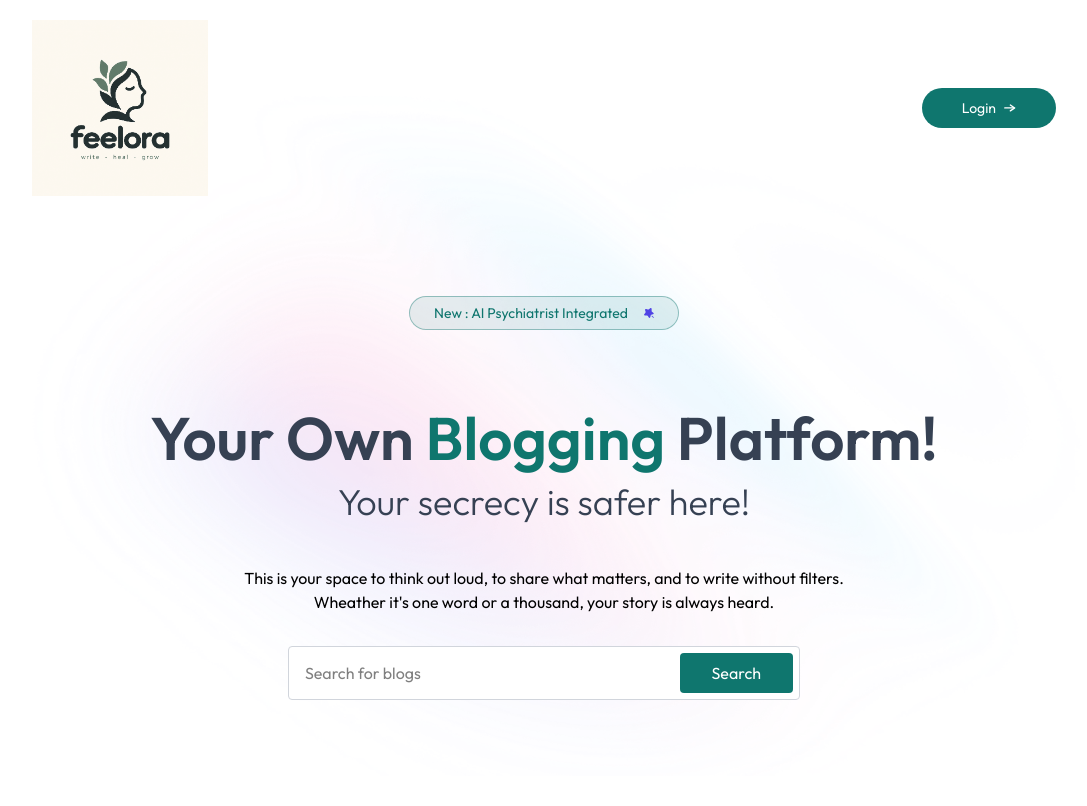
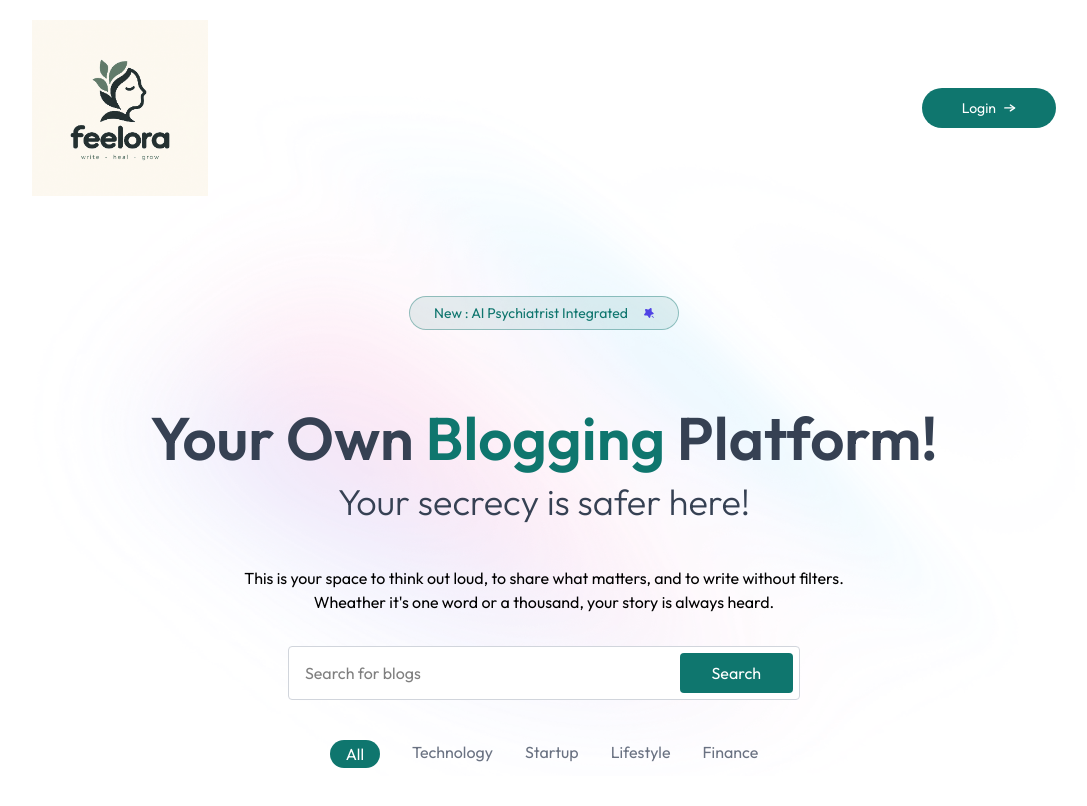
Before and after one commit to Tahsin-Samudra/Feelora, a React (Vite) app in the folder Client/: page / in a window 1280 px wide. Shown: the whole page, without its empty margins (96-1183 px from the left). Built offline with nearby package versions, Linux system fonts and the light colour scheme.

Commit message:
BlogList/ Categories Ui is added

```diff
--- a/Client/package.json
+++ b/Client/package.json
@@ -11,6 +11,7 @@
   },
   "dependencies": {
     "@tailwindcss/vite": "^4.3.3",
+    "motion": "^13.4.4",
     "react": "^19.2.8",
     "react-dom": "^19.2.8",
     "react-router-dom": "^7.18.4",
--- /dev/null
+++ b/Client/src/Components/BlogList.jsx
@@ -0,0 +1,33 @@
+import {React,useState} from 'react'
+import { blogCategories } from '../assets/assets'
+import { motion } from "motion/react"
+
+const BlogList = () => {
+
+        const[menu, setMenu] = useState("All")
+
+    return (
+        <div>
+            <div className='flex justify-center gap-4 sm:gap-8 my-10 relative'>
+                {blogCategories.map((items) => (
+                    <div key = {items} className='relative'>
+                        <button onClick={() => setMenu(items)} className={`cursor-pointer text-gray-500 ${menu === items && 'text-white px-4 pt-0.5'}`}>
+                            {items}
+                            {menu === items && (
+                                <motion.div layoutId='underline'
+                                transition={{type : 'spring', stiffness : 500, damping:30}}
+                                className='absolute left-0 right-0 top-0 h-7 -z-1 bg-primary rounded-full'></motion.div>
+                            )}
+
+                        </button>
+                    </div>
+                ))}
+            </div>
+            <div>
+                {/* blog cards  */}
+            </div>
+        </div>
+    )
+}
+
+export default BlogList
--- a/Client/src/Components/Header.jsx
+++ b/Client/src/Components/Header.jsx
@@ -12,10 +12,10 @@ const Header = () => {
                 </div>
                 <h1 className='mt-15 text-3xl sm:text-6xl font-semibold sm:leading-16 text-gray-700 '>
                     Your Own <span className='text-primary'>Blogging</span> Platform!
-                    <h3 className='text-2xl sm:text-4xl font-light sm:leading-16 text-gray-700'>
+                </h1>
+                <h3 className='text-2xl sm:text-4xl font-light sm:leading-16 text-gray-700'>
                         Your secrecy is safer here!
-                    </h3>
-                </h1>
+                </h3>
 
                 <p className='my-6 sm:my-8 max-w-2xl m-auto max-sm:text-xs'>
                     This is your space to think out loud, to share what matters, and to write without
--- a/Client/src/Pages/Home.jsx
+++ b/Client/src/Pages/Home.jsx
@@ -1,12 +1,14 @@
 import react from "react";
 import Navbar from "../Components/Navbar";
 import Header from "../Components/Header";
+import BlogList from "../Components/BlogList";
 
 const Home = () => {
     return (
         <>
             <Navbar/>
             <Header/>
+            <BlogList/>
         </>
     )
 }
```
Also changed, not shown: 1 other file (tests, documents, lock files or other folders).
